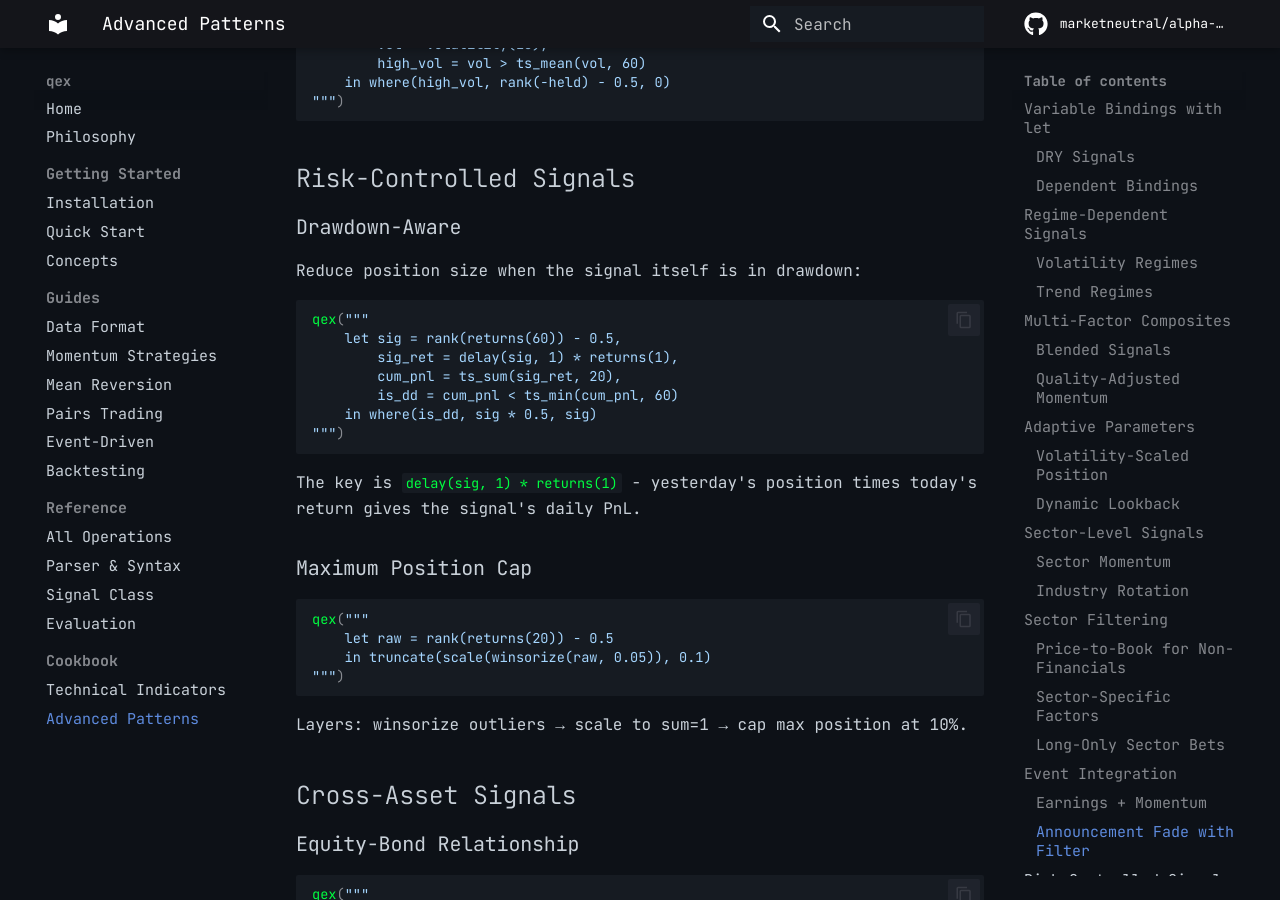
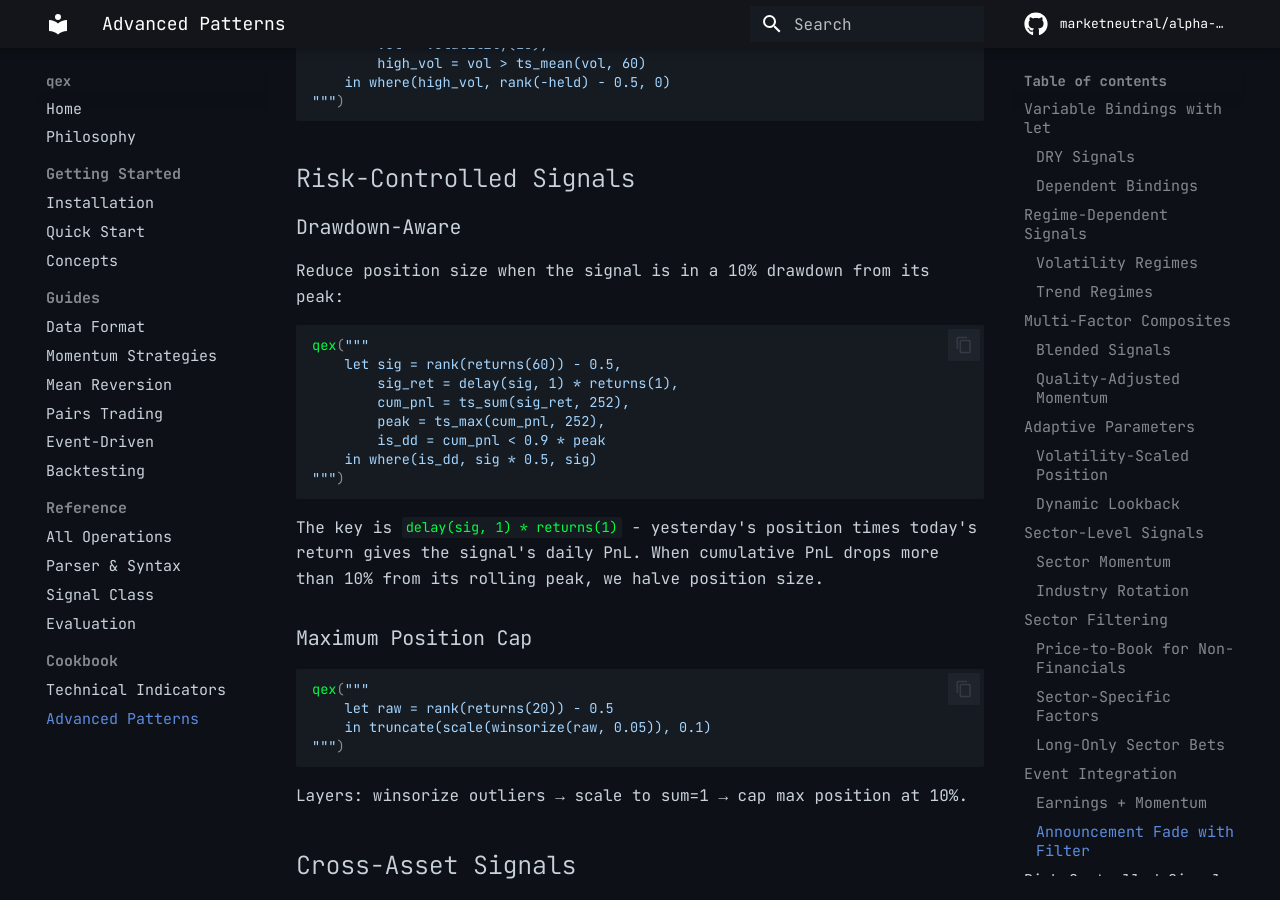
Before and after one commit to marketneutral/alpha-parser, an MkDocs documentation site: the page built from docs/cookbook/advanced-patterns.md, in a window 1280 px wide and 900 px high, scrolled down 4212 px. Built offline with MkDocs 1.6.1 and Material for MkDocs 9.7.7, drawn with Linux system fonts in a browser that asks for light colours; comment, search, counter and statistics services are not loaded.

Commit message:
Fix drawdown detection: compare to peak (ts_max), not trough
Drawdown = current below peak, not current below minimum.
Now triggers when cum_pnl < 0.9 * ts_max(cum_pnl, 252),
i.e., when we're in a 10% drawdown from the rolling peak.

https://claude.ai/code/session_01Q5g4hvkz4UdzMKGfD1aaE1

````diff
--- a/docs/cookbook/advanced-patterns.md
+++ b/docs/cookbook/advanced-patterns.md
@@ -206,19 +206,20 @@ qex("""
 
 ### Drawdown-Aware
 
-Reduce position size when the signal itself is in drawdown:
+Reduce position size when the signal is in a 10% drawdown from its peak:
 
 ```python
 qex("""
     let sig = rank(returns(60)) - 0.5,
         sig_ret = delay(sig, 1) * returns(1),
-        cum_pnl = ts_sum(sig_ret, 20),
-        is_dd = cum_pnl < ts_min(cum_pnl, 60)
+        cum_pnl = ts_sum(sig_ret, 252),
+        peak = ts_max(cum_pnl, 252),
+        is_dd = cum_pnl < 0.9 * peak
     in where(is_dd, sig * 0.5, sig)
 """)
 ```
 
-The key is `delay(sig, 1) * returns(1)` - yesterday's position times today's return gives the signal's daily PnL.
+The key is `delay(sig, 1) * returns(1)` - yesterday's position times today's return gives the signal's daily PnL. When cumulative PnL drops more than 10% from its rolling peak, we halve position size.
 
 ### Maximum Position Cap
 
````
Also changed, not shown: 1 other file.
